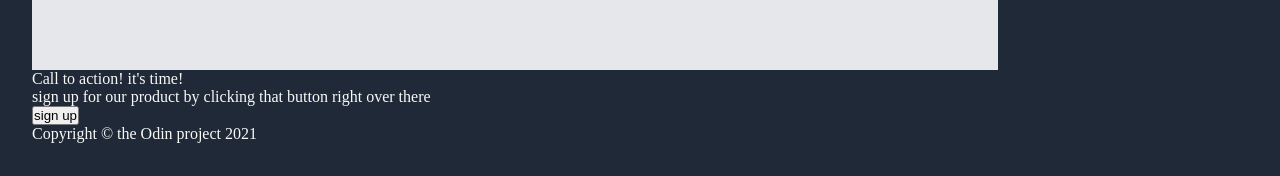
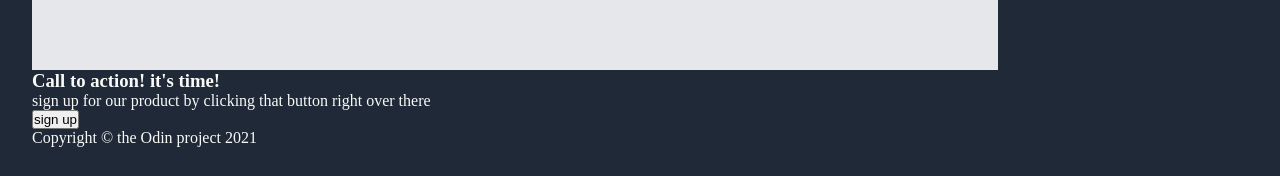
Before and after one commit to Hariprasad69/project1, a plain HTML site: page index.html in a window 1280 px wide. Shown: the part 656-832 px from the top of the page. Drawn offline with Linux system fonts and the light colour scheme.

Commit message:
add boilerplate

```diff
--- a/index.html
+++ b/index.html
@@ -60,9 +60,9 @@
 
       </div>
       <div class="container4">
-         <div class="h4">Call to action! it's time!</div>
-         <p>sign up for our product by clicking that button right over there</p>
-         <button>sign up</button>
+         <div class="h4"><h3>Call to action! it's time!</h3></div>
+         <p class="p">sign up for our product by clicking that button right over there</p>
+         <button class="btn2">sign up</button>
       </div>
       <div class="container5">
         Copyright © the Odin project 2021
```
